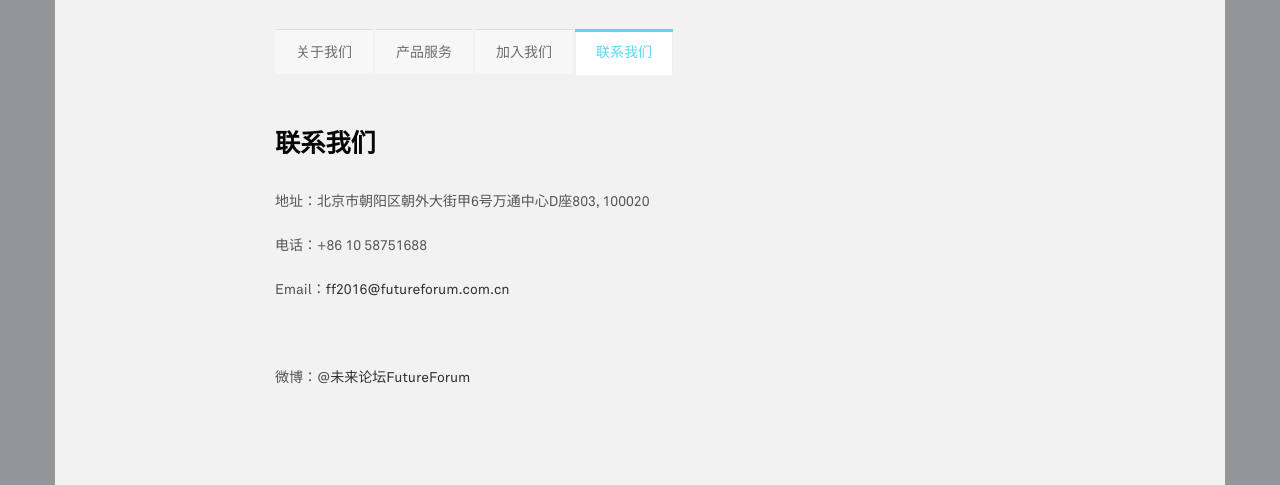
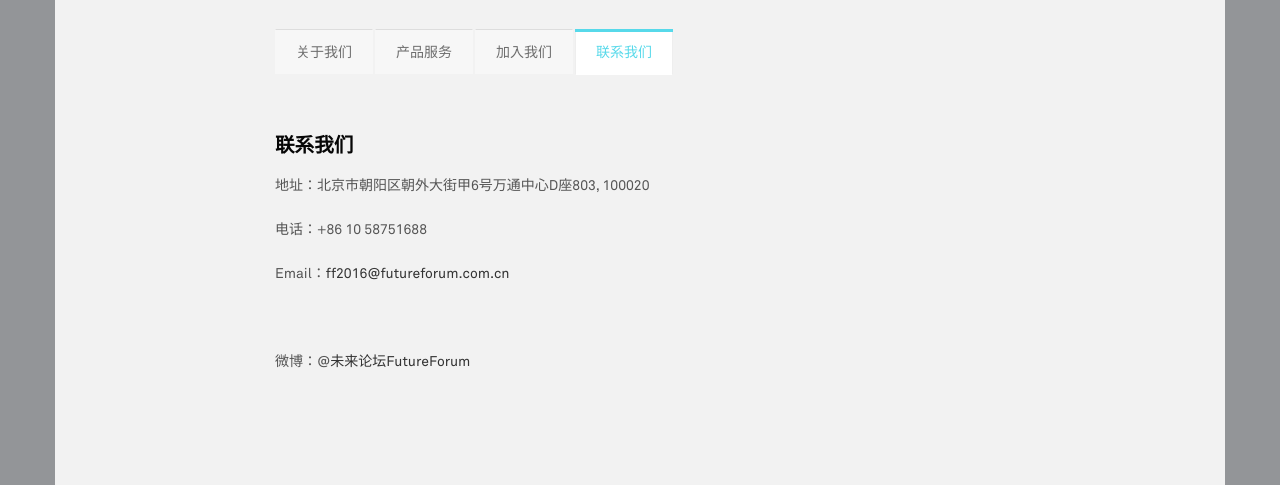
Before and after one commit to geminas/future, a PHP site: page /contactus.php in a window 1280 px wide. Shown: the part 172-657 px from the top of the page. Run offline with PHP 8.4, Linux system fonts and the light colour scheme; some web fonts are replaced.

Commit message:
修改字体 大小奥

```diff
--- a/htdocs/aboutus.php
+++ b/htdocs/aboutus.php
@@ -20,7 +20,7 @@
 <?php require "headermenu.php" ?>
 
 <div class="container" style="padding:30px">
-    <div class="row tabs">
+    <div class="row tabs" font-family: 'Microsoft YaHei',"微软雅黑", 'Avenir Next',Avenir,'Helvetica Neue',Helvetica,'Lantinghei SC','Hiragino Sans GB',STHeiti,'WenQuanYi Micro Hei',SimSun,sans-serif;>
         <div class="col-sm-8 text-center col-sm-offset-2">
            <ul class="nav nav-tabs ">
               <li class="active"><a href="#">关于我们</a></li>
@@ -30,7 +30,7 @@
             </ul>
         </div>
         <div class="col-sm-8 col-sm-offset-2 about-content"> <br>
-                <h3 class="t-h1">关于我们</h3>
+                <h4 class="t-h1">关于我们</h4>
                 <div class="ctt-wrap">
                     <div>
                         <p align="left">
--- a/htdocs/contactus.php
+++ b/htdocs/contactus.php
@@ -20,7 +20,7 @@
 <?php require "headermenu.php" ?>
 
 <div class="container" style="padding:30px">
-    <div class="row tabs">
+    <div class="row tabs" font-family: 'Microsoft YaHei',"微软雅黑", 'Avenir Next',Avenir,'Helvetica Neue',Helvetica,'Lantinghei SC','Hiragino Sans GB',STHeiti,'WenQuanYi Micro Hei',SimSun,sans-serif;>
         <div class="col-sm-8 text-center col-sm-offset-2">
            <ul class="nav nav-tabs ">
               <li><a href="/aboutus.php">关于我们</a></li>
@@ -30,7 +30,7 @@
             </ul>
         </div>
         <div class="col-sm-8 col-sm-offset-2 about-content"> <br>
-                <h3 class="t-h1">联系我们</h3>
+                <h4 class="t-h1">联系我们</h4>
                 <div class="ctt-wrap">
                     <div>
                         <p>
--- a/htdocs/footer.php
+++ b/htdocs/footer.php
@@ -41,7 +41,7 @@
                                         <a href="/aboutus.php" style="text-decoration:underline; color:blue">关于我们</a><br>
                                         <a href="/product.php" style="text-decoration:underline; color:blue">产品服务</a><br>
                                         <a href="/joinus.php" style="text-decoration:underline; color:blue">加入我们</a><br>
-                                        <a href="/contactus.php" style="text-decoration:underline; color:blue">联系我们</a><br>
+                                        <a href="/contactus.php" style="text-decoration:underline; color:blue">联系我们</a>
                             </div>
                             <div class="col-xs-6 col-sm-12" style="margin-bottom:40px">
                                 <div style="background-color:black; width:100%; height:6px"></div>
--- a/htdocs/joinus.php
+++ b/htdocs/joinus.php
@@ -20,7 +20,7 @@
 <?php require "headermenu.php" ?>
 
 <div class="container" style="padding:30px">
-    <div class="row tabs">
+    <div class="row tabs" font-family: 'Microsoft YaHei',"微软雅黑", 'Avenir Next',Avenir,'Helvetica Neue',Helvetica,'Lantinghei SC','Hiragino Sans GB',STHeiti,'WenQuanYi Micro Hei',SimSun,sans-serif;>
         <div class="col-sm-8 text-center col-sm-offset-2">
            <ul class="nav nav-tabs ">
               <li><a href="/aboutus.php">关于我们</a></li>
@@ -30,7 +30,7 @@
             </ul>
         </div>
         <div class="col-sm-8 col-sm-offset-2 about-content"> <br>
-                <h3 class="t-h1">加入我们</h3>
+                <h4 class="t-h1">加入我们</h4>
                 <div class="ctt-wrap">
                     <div>
                         <p>
--- a/htdocs/product.php
+++ b/htdocs/product.php
@@ -20,7 +20,7 @@
 <?php require "headermenu.php" ?>
 
 <div class="container" style="padding:30px">
-    <div class="row tabs">
+    <div class="row tabs" font-family: 'Microsoft YaHei',"微软雅黑", 'Avenir Next',Avenir,'Helvetica Neue',Helvetica,'Lantinghei SC','Hiragino Sans GB',STHeiti,'WenQuanYi Micro Hei',SimSun,sans-serif;>
         <div class="col-sm-8 text-center col-sm-offset-2">
            <ul class="nav nav-tabs ">
               <li><a href="/aboutus.php">关于我们</a></li>
@@ -30,7 +30,7 @@
             </ul>
         </div>
         <div class="col-sm-8 col-sm-offset-2 about-content"> <br>
-                <h3 class="t-h1">产品服务</h3>
+                <h4 class="t-h1">产品服务</h4>
                 <div class="ctt-wrap">
                     <div>
                         <p align="left">
```
